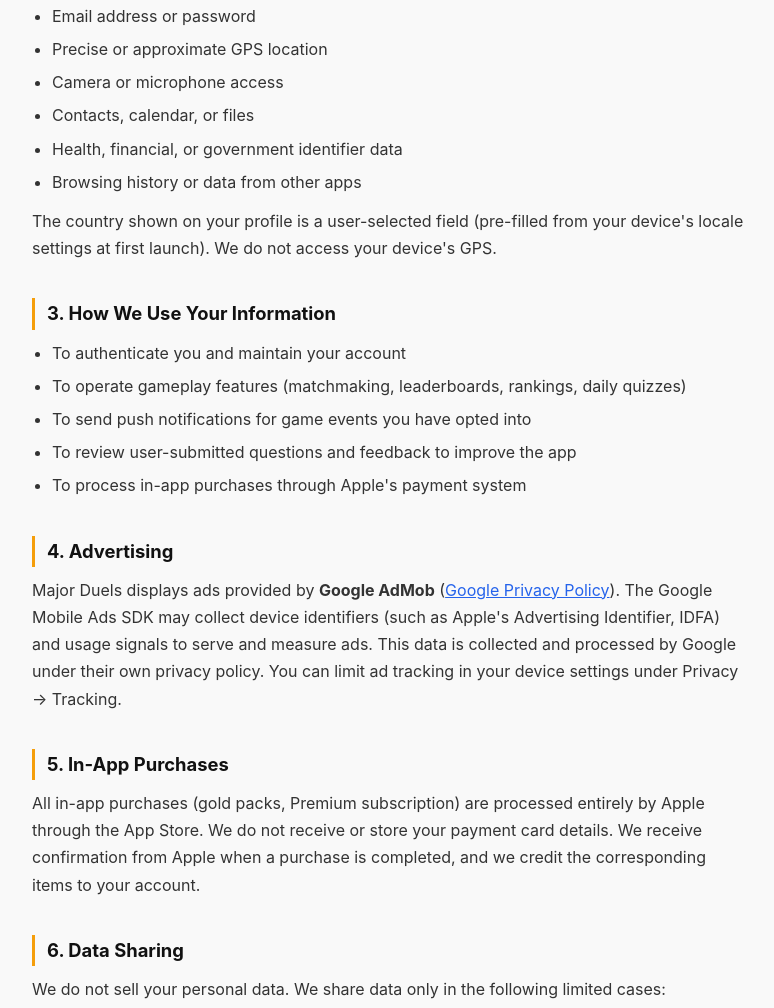
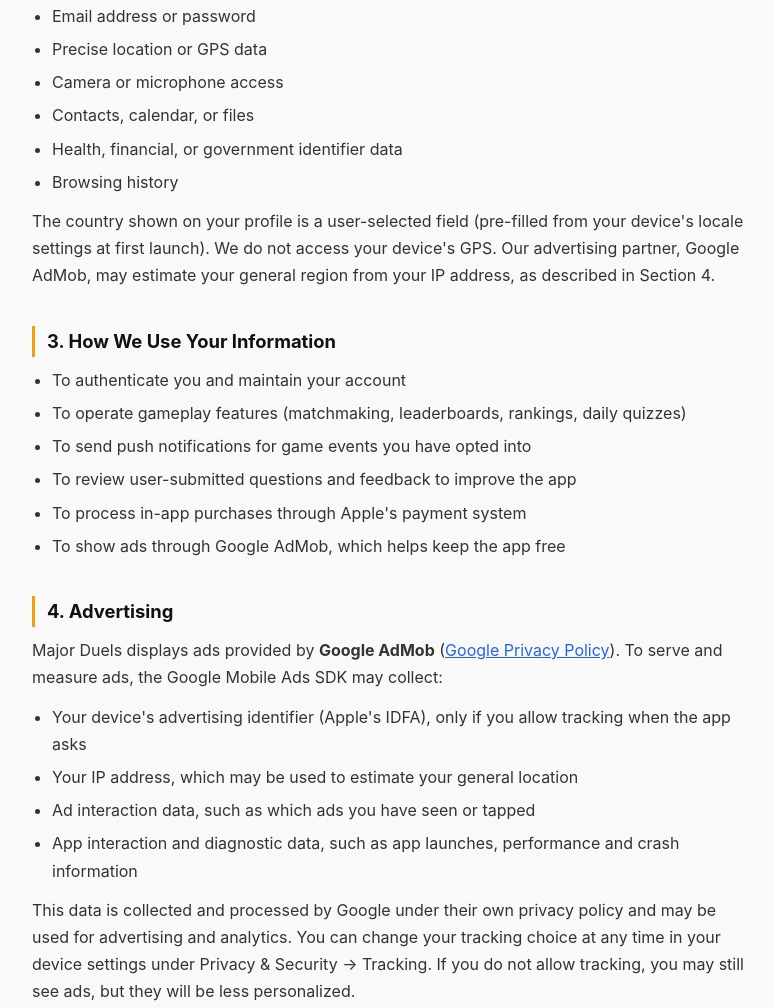
Before and after one commit to Palito304710/majorduels-privacy, a plain HTML site: page index.html in a window 1280 px wide. Shown: the part 862-1870 px from the top of the page, without its empty margins (252-1026 px from the left). Drawn offline with Linux system fonts and the light colour scheme.

Commit message:
Revise privacy policy details and ad tracking information
Updated privacy policy to clarify data collection and advertising practices.

```diff
--- a/index.html
+++ b/index.html
@@ -42,13 +42,13 @@
   <h2>2. Information We Do NOT Collect</h2>
   <ul>
     <li>Email address or password</li>
-    <li>Precise or approximate GPS location</li>
+    <li>Precise location or GPS data</li>
     <li>Camera or microphone access</li>
     <li>Contacts, calendar, or files</li>
     <li>Health, financial, or government identifier data</li>
-    <li>Browsing history or data from other apps</li>
+    <li>Browsing history</li>
   </ul>
-  <p>The country shown on your profile is a user-selected field (pre-filled from your device's locale settings at first launch). We do not access your device's GPS.</p>
+  <p>The country shown on your profile is a user-selected field (pre-filled from your device's locale settings at first launch). We do not access your device's GPS. Our advertising partner, Google AdMob, may estimate your general region from your IP address, as described in Section 4.</p>
 
   <h2>3. How We Use Your Information</h2>
   <ul>
@@ -57,10 +57,18 @@
     <li>To send push notifications for game events you have opted into</li>
     <li>To review user-submitted questions and feedback to improve the app</li>
     <li>To process in-app purchases through Apple's payment system</li>
+    <li>To show ads through Google AdMob, which helps keep the app free</li>
   </ul>
 
   <h2>4. Advertising</h2>
-  <p>Major Duels displays ads provided by <strong>Google AdMob</strong> (<a href="https://policies.google.com/privacy" target="_blank">Google Privacy Policy</a>). The Google Mobile Ads SDK may collect device identifiers (such as Apple's Advertising Identifier, IDFA) and usage signals to serve and measure ads. This data is collected and processed by Google under their own privacy policy. You can limit ad tracking in your device settings under Privacy → Tracking.</p>
+  <p>Major Duels displays ads provided by <strong>Google AdMob</strong> (<a href="https://policies.google.com/privacy" target="_blank">Google Privacy Policy</a>). To serve and measure ads, the Google Mobile Ads SDK may collect:</p>
+  <ul>
+    <li>Your device's advertising identifier (Apple's IDFA), only if you allow tracking when the app asks</li>
+    <li>Your IP address, which may be used to estimate your general location</li>
+    <li>Ad interaction data, such as which ads you have seen or tapped</li>
+    <li>App interaction and diagnostic data, such as app launches, performance and crash information</li>
+  </ul>
+  <p>This data is collected and processed by Google under their own privacy policy and may be used for advertising and analytics. You can change your tracking choice at any time in your device settings under Privacy &amp; Security → Tracking. If you do not allow tracking, you may still see ads, but they will be less personalized.</p>
 
   <h2>5. In-App Purchases</h2>
   <p>All in-app purchases (gold packs, Premium subscription) are processed entirely by Apple through the App Store. We do not receive or store your payment card details. We receive confirmation from Apple when a purchase is completed, and we credit the corresponding items to your account.</p>
```
